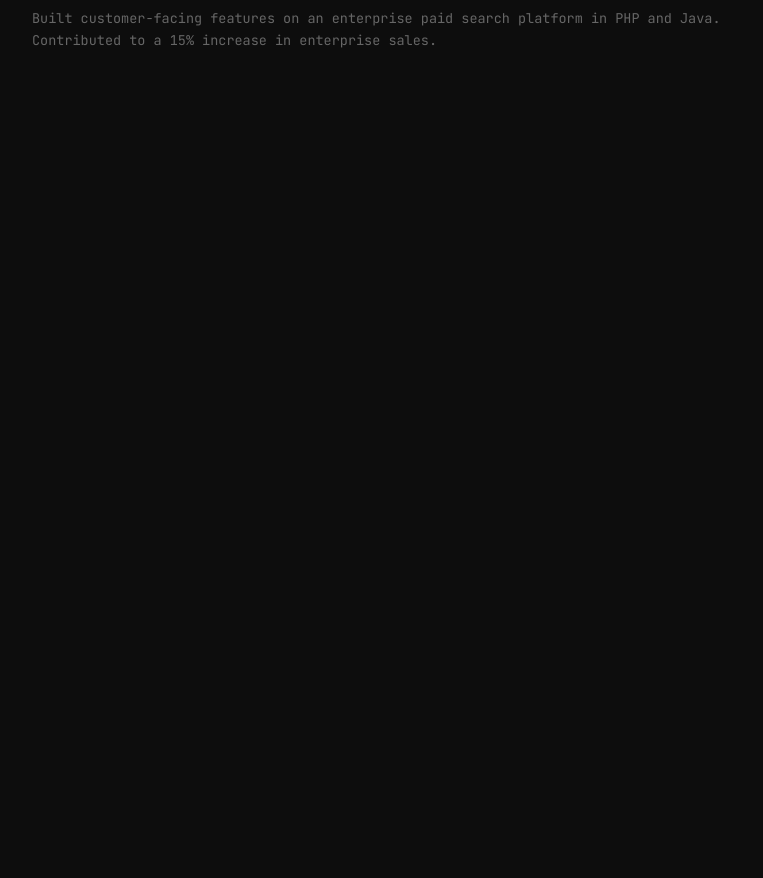
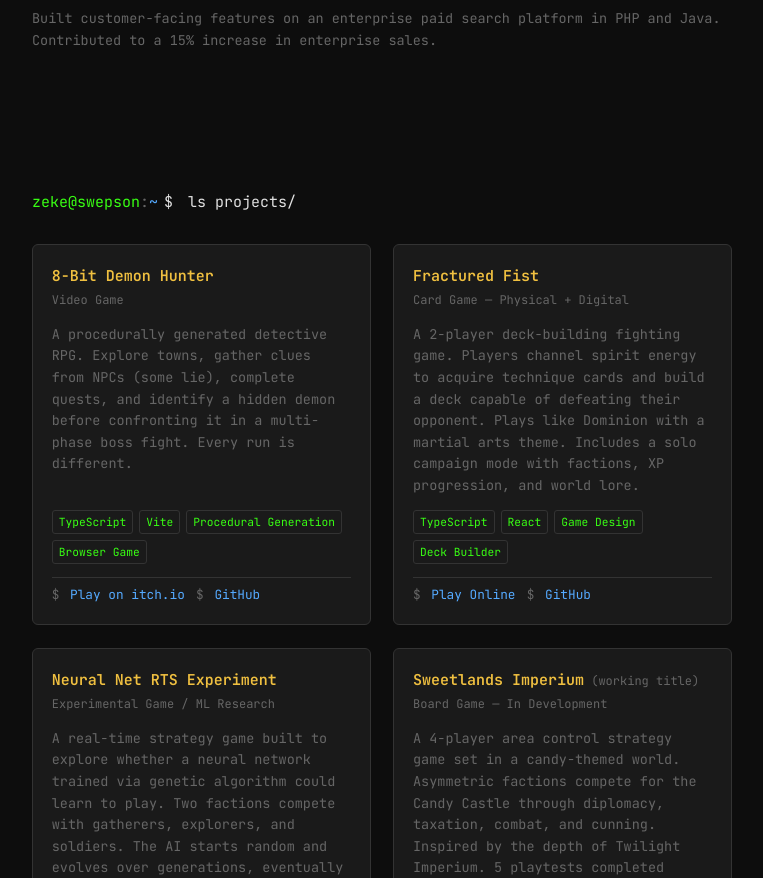
Before and after one commit to xephoid/xephoid.github.io, a React (Vite) app: page / in a window 1280 px wide. Shown: the part 1922-2800 px from the top of the page, without its empty margins (258-1021 px from the left). Before the commit the page ends 2082 px from the top, so only its background shows below. Built offline with nearby package versions, Linux system fonts and the light colour scheme.

Commit message:
feat: add Projects section with 4 cards

```diff
--- a/src/App.tsx
+++ b/src/App.tsx
@@ -1,5 +1,6 @@
 import { Hero } from "./sections/Hero";
 import { Experience } from "./sections/Experience";
+import { Projects } from "./sections/Projects";
 import "./App.css";
 
 function App() {
@@ -7,6 +8,7 @@ function App() {
     <main>
       <Hero />
       <Experience />
+      <Projects />
     </main>
   );
 }
--- /dev/null
+++ b/src/data/projects.ts
@@ -0,0 +1,55 @@
+export interface Project {
+  title: string;
+  type: string;
+  description: string;
+  tags: string[];
+  links: { label: string; url: string }[];
+  status?: string;
+}
+
+export const projects: Project[] = [
+  {
+    title: "8-Bit Demon Hunter",
+    type: "Video Game",
+    description:
+      "A procedurally generated detective RPG. Explore towns, gather clues from NPCs (some lie), complete quests, and identify a hidden demon before confronting it in a multi-phase boss fight. Every run is different.",
+    tags: ["TypeScript", "Vite", "Procedural Generation", "Browser Game"],
+    links: [
+      { label: "Play on itch.io", url: "https://xephoid.itch.io/8-bit-demon-hunter" },
+      { label: "GitHub", url: "https://github.com/xephoid/8-bit-demon-hunter" },
+    ],
+  },
+  {
+    title: "Fractured Fist",
+    type: "Card Game — Physical + Digital",
+    description:
+      "A 2-player deck-building fighting game. Players channel spirit energy to acquire technique cards and build a deck capable of defeating their opponent. Plays like Dominion with a martial arts theme. Includes a solo campaign mode with factions, XP progression, and world lore.",
+    tags: ["TypeScript", "React", "Game Design", "Deck Builder"],
+    links: [
+      { label: "Play Online", url: "https://xephoid.github.io/fractured-fist" },
+      { label: "GitHub", url: "https://github.com/xephoid/fractured-fist" },
+    ],
+  },
+  {
+    title: "Neural Net RTS Experiment",
+    type: "Experimental Game / ML Research",
+    description:
+      "A real-time strategy game built to explore whether a neural network trained via genetic algorithm could learn to play. Two factions compete with gatherers, explorers, and soldiers. The AI starts random and evolves over generations, eventually learning to consistently beat a handcrafted rule-based opponent.",
+    tags: ["JavaScript", "TensorFlow.js", "Genetic Algorithms", "Neural Networks"],
+    links: [
+      { label: "Play in Browser", url: "https://xephoid.github.io/rts" },
+      { label: "GitHub", url: "https://github.com/xephoid/rts" },
+    ],
+  },
+  {
+    title: "Sweetlands Imperium",
+    type: "Board Game — In Development",
+    status: "working title",
+    description:
+      "A 4-player area control strategy game set in a candy-themed world. Asymmetric factions compete for the Candy Castle through diplomacy, taxation, combat, and cunning. Inspired by the depth of Twilight Imperium. 5 playtests completed including at a gaming convention.",
+    tags: ["Game Design", "Physical Prototype", "Playtesting"],
+    links: [
+      { label: "Rules Doc", url: "https://docs.google.com/document/d/1MN7wkFRSfDh6MYEx9_-HqrBcW2vJJg2IY2kfUCZOr6I/edit" },
+    ],
+  },
+];
--- /dev/null
+++ b/src/sections/Projects.module.css
@@ -0,0 +1,118 @@
+.section {
+  max-width: 760px;
+  margin: 0 auto;
+  padding: 4rem 2rem;
+}
+
+.header {
+  margin-bottom: 2rem;
+}
+
+.prompt { font-family: var(--font-mono); }
+.user   { color: var(--green); }
+.sep    { color: var(--text-dim); }
+.path   { color: var(--blue); }
+.dollar { color: var(--text); margin: 0 6px; }
+.cmd    { color: var(--text); }
+
+.grid {
+  display: grid;
+  grid-template-columns: 1fr 1fr;
+  gap: 1.5rem;
+}
+
+.card {
+  border: 1px solid var(--border);
+  border-radius: 6px;
+  padding: 1.25rem;
+  background: var(--bg-terminal);
+  display: flex;
+  flex-direction: column;
+  gap: 0.875rem;
+  transition: border-color 0.2s;
+}
+
+.card:hover {
+  border-color: var(--green);
+}
+
+.cardHeader {
+  display: flex;
+  justify-content: space-between;
+  align-items: flex-start;
+}
+
+.title {
+  color: var(--yellow);
+  font-size: 1rem;
+  font-weight: 600;
+  margin: 0;
+}
+
+.status {
+  color: var(--text-dim);
+  font-size: 0.8rem;
+  font-weight: 400;
+}
+
+.type {
+  color: var(--text-dim);
+  font-size: 0.8rem;
+  margin: 0.25rem 0 0 0;
+}
+
+.description {
+  color: var(--text-dim);
+  font-size: 0.9rem;
+  line-height: 1.6;
+  margin: 0;
+  flex: 1;
+}
+
+.tags {
+  display: flex;
+  flex-wrap: wrap;
+  gap: 0.4rem;
+}
+
+.tag {
+  font-size: 0.75rem;
+  color: var(--green);
+  border: 1px solid var(--border);
+  border-radius: 3px;
+  padding: 2px 6px;
+  font-family: var(--font-mono);
+}
+
+.links {
+  display: flex;
+  flex-wrap: wrap;
+  gap: 0.75rem;
+  padding-top: 0.5rem;
+  border-top: 1px solid var(--border);
+}
+
+.link {
+  color: var(--blue);
+  text-decoration: none;
+  font-size: 0.85rem;
+  transition: color 0.15s;
+}
+
+.link:hover {
+  color: var(--green);
+}
+
+.link .dollar {
+  color: var(--text-dim);
+  margin: 0 3px 0 0;
+}
+
+@media (max-width: 600px) {
+  .section {
+    padding: 3rem 1rem;
+  }
+  .grid {
+    grid-template-columns: 1fr;
+  }
+}
--- /dev/null
+++ b/src/sections/Projects.tsx
@@ -0,0 +1,60 @@
+import { projects } from "../data/projects";
+import styles from "./Projects.module.css";
+
+export function Projects() {
+  return (
+    <section id="projects" className={styles.section}>
+      <div className={styles.header}>
+        <span className={styles.prompt}>
+          <span className={styles.user}>zeke@swepson</span>
+          <span className={styles.sep}>:</span>
+          <span className={styles.path}>~</span>
+          <span className={styles.dollar}>$</span>
+          <span className={styles.cmd}> ls projects/</span>
+        </span>
+      </div>
+
+      <div className={styles.grid}>
+        {projects.map((project) => (
+          <div key={project.title} className={styles.card}>
+            <div className={styles.cardHeader}>
+              <div>
+                <h3 className={styles.title}>
+                  {project.title}
+                  {project.status && (
+                    <span className={styles.status}> ({project.status})</span>
+                  )}
+                </h3>
+                <p className={styles.type}>{project.type}</p>
+              </div>
+            </div>
+
+            <p className={styles.description}>{project.description}</p>
+
+            <div className={styles.tags}>
+              {project.tags.map((tag) => (
+                <span key={tag} className={styles.tag}>
+                  {tag}
+                </span>
+              ))}
+            </div>
+
+            <div className={styles.links}>
+              {project.links.map((link) => (
+                <a
+                  key={link.label}
+                  href={link.url}
+                  target="_blank"
+                  rel="noopener noreferrer"
+                  className={styles.link}
+                >
+                  <span className={styles.dollar}>$</span> {link.label}
+                </a>
+              ))}
+            </div>
+          </div>
+        ))}
+      </div>
+    </section>
+  );
+}
```
Also changed, not shown: 5 other files (tests, documents, lock files or other folders).
